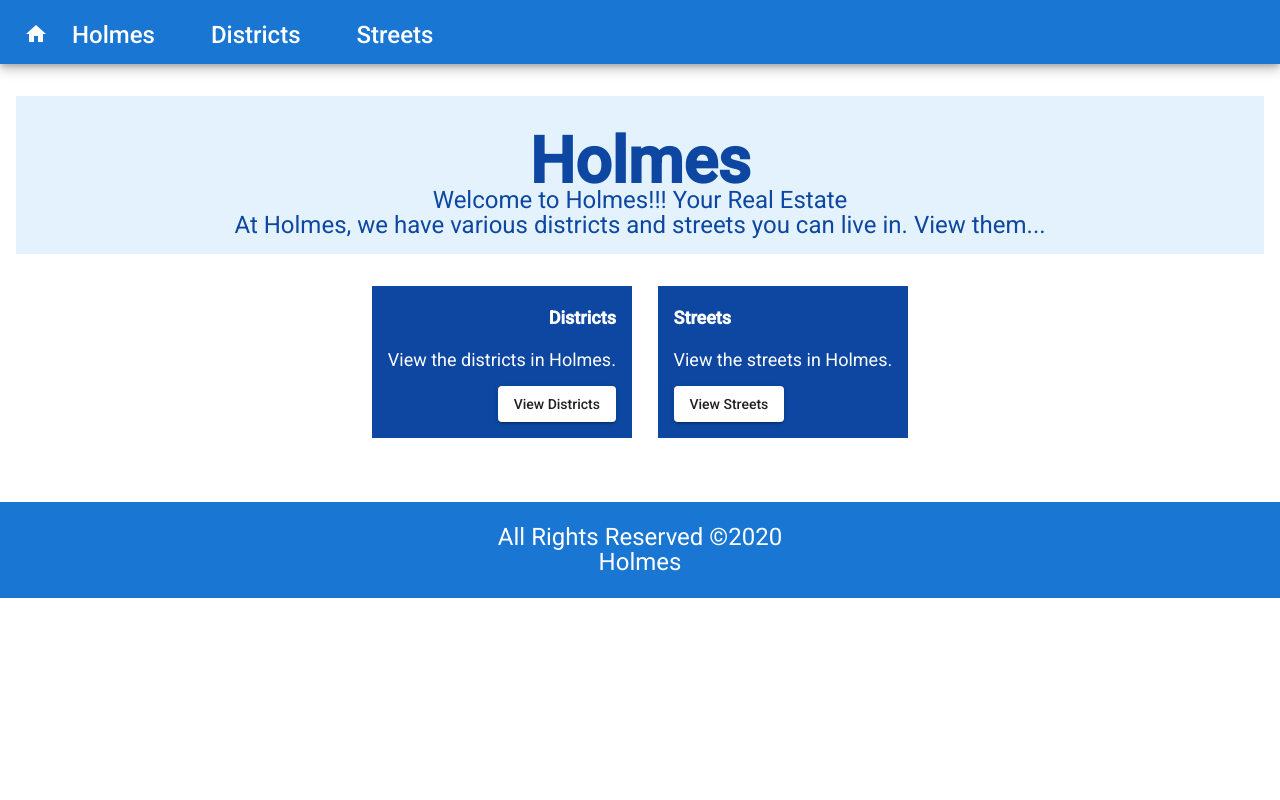
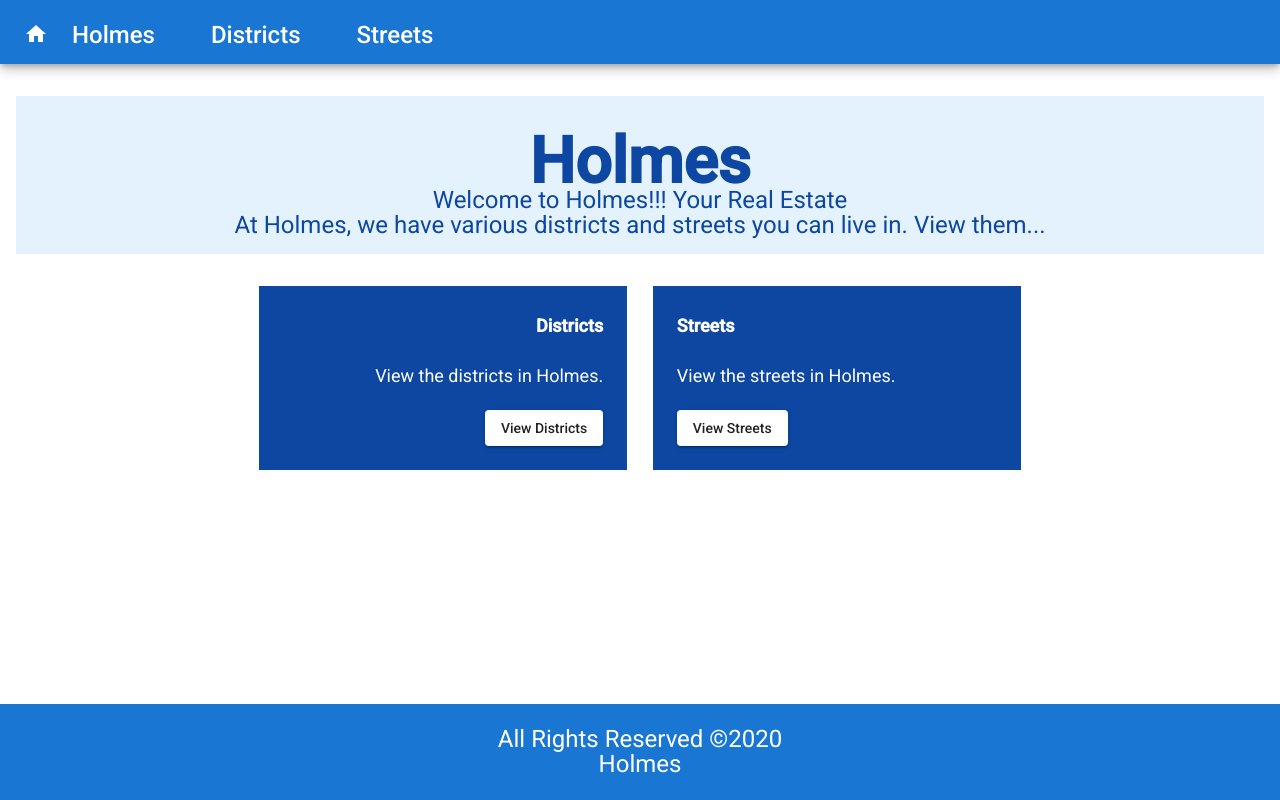
Before and after one commit to obumnwabude/holmes, an Angular app: page / in a window 1280 px wide. Built offline with nearby package versions, Linux system fonts and the light colour scheme.

Commit message:
make footer to stick to bottom
style home cards for desktop view

```diff
--- a/src/app/app.component.html
+++ b/src/app/app.component.html
@@ -1,3 +1,5 @@
+<div id="holmes-container">
+  <div id="holmes-app-container">
     <mat-toolbar color="primary" role="navigation">
       <mat-toolbar-row>
         <a routerLink="." mat-icon-button aria-hidden="true" tabindex="-1">
@@ -23,7 +25,9 @@
       </div>
       <router-outlet></router-outlet>
     </main>
+  </div>
 
   <footer>
     <p>All Rights Reserved &copy;2020<br>{{title}}</p>
   </footer>
+</div>
--- a/src/app/app.component.scss
+++ b/src/app/app.component.scss
@@ -1,3 +1,13 @@
+#holmes-container {
+  height: 100%;
+  display: flex;
+  flex-direction: column;
+}
+
+#holmes-app-container {
+  flex: 1 0 auto;
+}
+
 mat-toolbar a {
   color: white;
   text-decoration: none;
@@ -56,6 +66,7 @@ footer {
   display: flex;
   justify-content: center;
   align-items: center;
+  flex-shrink: 0;
 }
 
 footer p {
--- a/src/app/home/home.component.scss
+++ b/src/app/home/home.component.scss
@@ -30,7 +30,11 @@
   }
 
   .feature {
-    max-width: 600px;
+    padding: 24px;
+
+    h2, p {
+      margin: 0px 0px 24px 0px;
+    }
   }
 
   .feature:first-of-type {
@@ -39,3 +43,9 @@
     text-align: right;
   }
 }
+
+@media screen and (min-width: 768px) {
+  .feature {
+    min-width: 25vw;
+  }
+}
--- a/src/styles.scss
+++ b/src/styles.scss
@@ -28,18 +28,24 @@ $holmes-theme: mat-light-theme($holmes-primary, $holmes-accent, $holmes-warn);
 
 /* You can add global styles to this file, and also import other style files */
 
-html, body { height: 100%; }
-body { margin: 0; font-family: Roboto, "Helvetica Neue", sans-serif; }
+html, body {
+  height: 100%;
+}
 
-body::-webkit-scrollbar, mat-sidenav::-webkit-scrollbar, mat-sidenav-content::-webkit-scrollbar {
+body {
+  margin: 0;
+  font-family: Roboto, "Helvetica Neue", sans-serif;
+}
+
+body::-webkit-scrollbar {
   height: 12px;
   width: 12px;
 }
 
-body::-webkit-scrollbar-track, mat-sidenav::-webkit-scrollbar-track, mat-sidenav-content::-webkit-scrollbar-track {
+body::-webkit-scrollbar-track {
   -webkit-box-shadow: inset 0 0 6px rgba(0,0,0,0.3);
 }
 
-body::-webkit-scrollbar-thumb, mat-sidenav::-webkit-scrollbar-thumb, mat-sidenav-content::-webkit-scrollbar-thumb {
+body::-webkit-scrollbar-thumb {
   background-color: #4480FF;
 }
```
Lines whose indentation alone changed are shown as unchanged.
